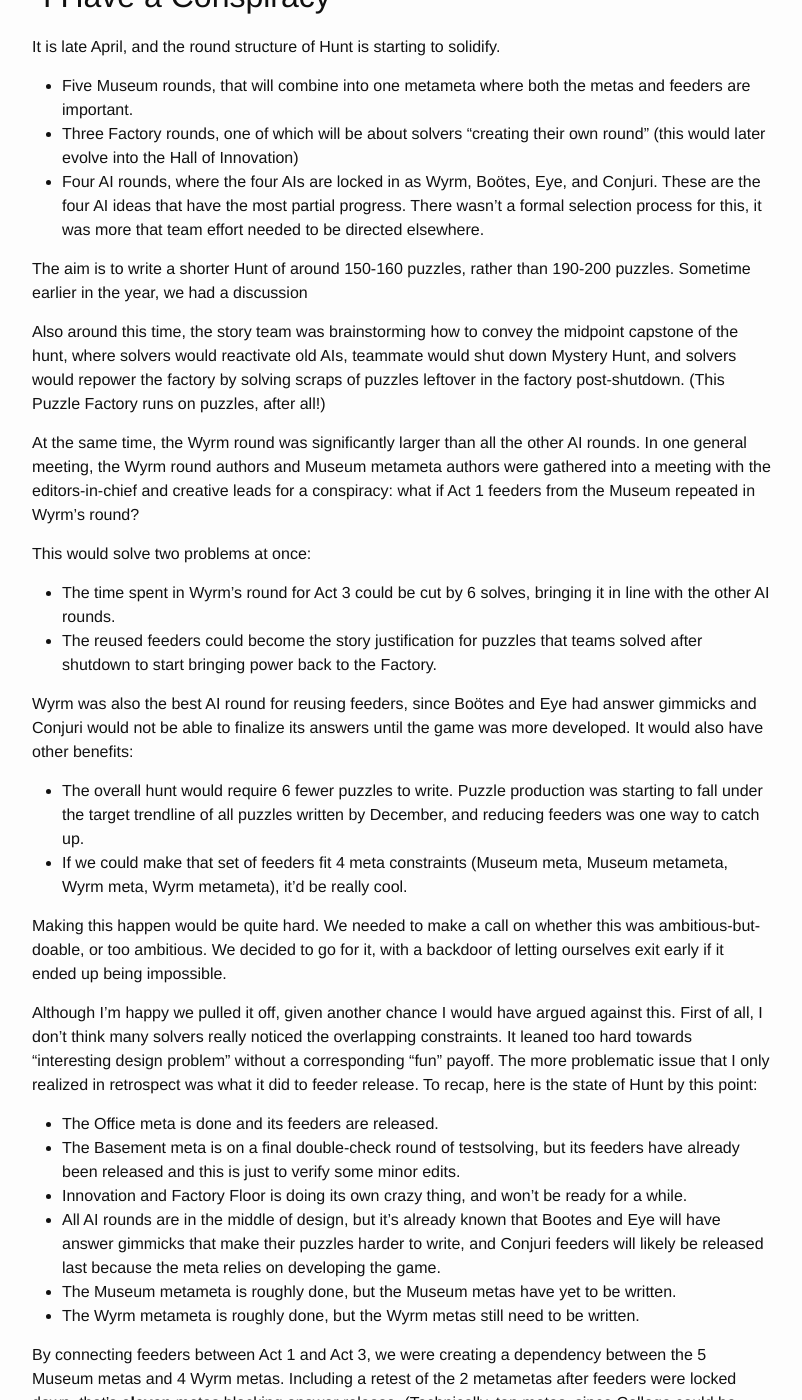
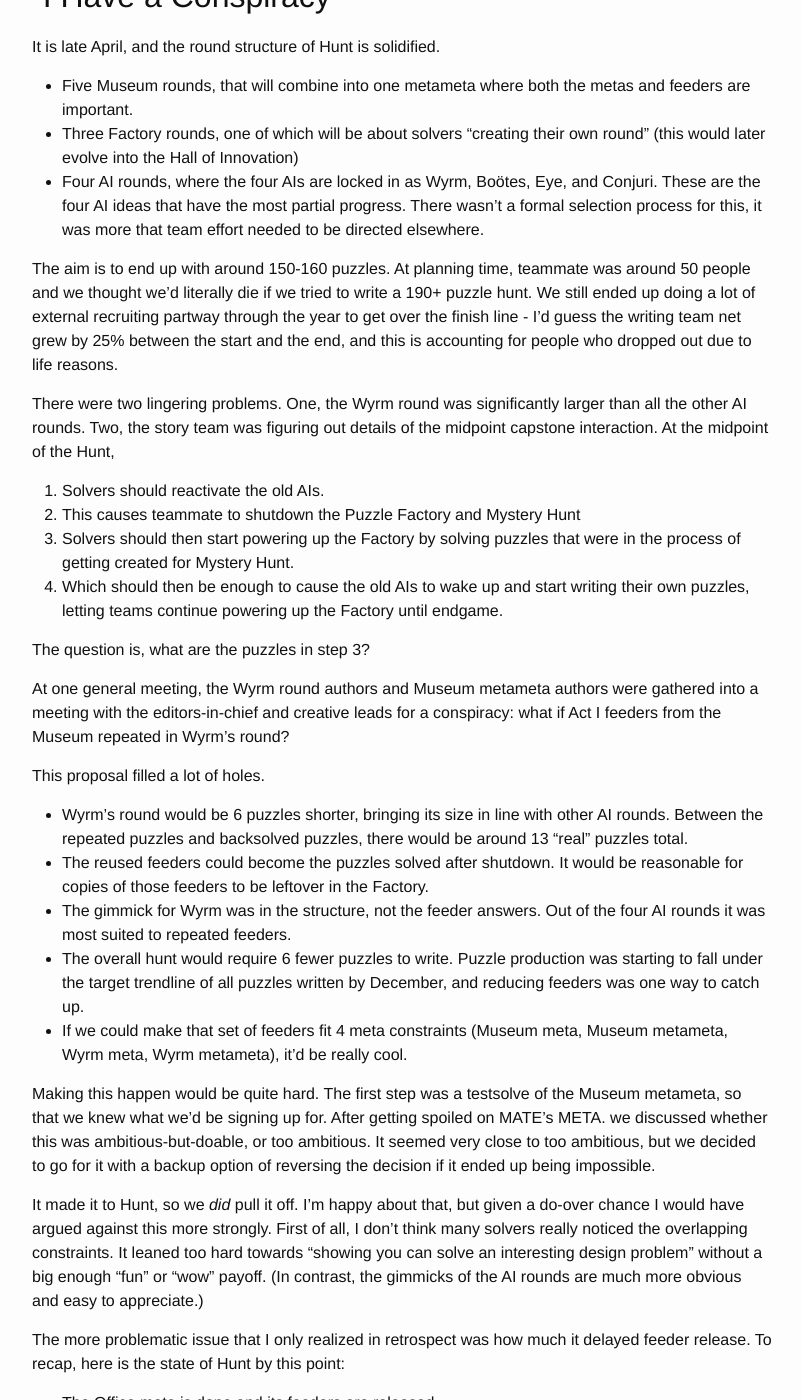
Before and after one commit to alexirpan/alexirpan.github.io, a Jekyll site: the page built from _posts/2023-02-06-mh-2023.markdown, in a window 1280 px wide and 1400 px high, scrolled down 17100 px. Shown: the whole window, without its empty margins (238-1040 px from the left). Built offline with Jekyll 4.4.1, drawn with Linux system fonts in a browser that asks for light colours; nearby versions of some CDN libraries; formulas are drawn with MathJax 3.

Commit message:
More edits

```diff
--- a/_posts/2023-02-06-mh-2023.markdown
+++ b/_posts/2023-02-06-mh-2023.markdown
@@ -761,7 +761,7 @@
 
 ## "I Have a Conspiracy"
 
-It is late April, and the round structure of Hunt is starting to solidify.
+It is late April, and the round structure of Hunt is solidified.
 
 * Five Museum rounds, that will combine into one metameta where both the metas and feeders are important.
 * Three Factory rounds, one of which will be about solvers "creating their own round" (this would
@@ -770,45 +770,55 @@
 four AI ideas that have the most partial progress. There wasn't a formal selection process for this,
 it was more that team effort needed to be directed elsewhere.
 
-The aim is to write a shorter Hunt of around 150-160 puzzles, rather than 190-200 puzzles. Sometime
-earlier in the year, we had a discussion
-
-
-Also around this time, the story team was brainstorming how to convey the midpoint capstone of the
-hunt, where solvers would reactivate old AIs, teammate would shut down Mystery Hunt, and solvers would
-repower the factory by solving scraps of puzzles leftover in the factory post-shutdown.
-(This Puzzle Factory runs on puzzles, after all!)
-
-At the same time, the Wyrm round was significantly larger than all the other AI rounds.
-In one general meeting, the Wyrm round
+The aim is to end up with around 150-160 puzzles. At planning time, teammate was around 50 people and
+we thought we'd literally die if we tried to write a 190+ puzzle hunt. We still ended up doing a lot
+of external recruiting partway through the year to get over the finish line - I'd guess the writing team
+net grew by 25% between the start and the end, and this is accounting for people who dropped out due to
+life reasons.
+
+There were two lingering problems. One, the Wyrm round was significantly larger than all the other AI
+rounds. Two, the story team was figuring out details of the midpoint capstone interaction. At the midpoint
+of the Hunt,
+
+1. Solvers should reactivate the old AIs.
+2. This causes teammate to shutdown the Puzzle Factory and Mystery Hunt
+3. Solvers should then start powering up the Factory by solving puzzles that were in the process of getting
+created for Mystery Hunt.
+4. Which should then be enough to cause the old AIs to wake up and start writing their own puzzles, letting
+teams continue powering up the Factory until endgame.
+
+The question is, what are the puzzles in step 3?
+
+At one general meeting, the Wyrm round
 authors and Museum metameta authors were gathered into a meeting with the editors-in-chief and
-creative leads for a conspiracy: what if Act 1 feeders from the Museum repeated in Wyrm's round?
-
-This would solve two problems at once:
-
-* The time spent in Wyrm's round for Act 3 could be cut by 6 solves, bringing it in line with the
-other AI rounds.
-* The reused feeders could become the story justification for puzzles that teams solved after shutdown
-to start bringing power back to the Factory.
-
-Wyrm was also the best AI round for reusing feeders, since Boötes and Eye had answer gimmicks and
-Conjuri would not be able to finalize its answers until the game was more developed. It would also
-have other benefits:
-
+creative leads for a conspiracy: what if Act I feeders from the Museum repeated in Wyrm's round?
+
+This proposal filled a lot of holes.
+
+* Wyrm's round would be 6 puzzles shorter, bringing its size in line with other AI rounds. Between the
+repeated puzzles and backsolved puzzles, there would be around 13 "real" puzzles total.
+* The reused feeders could become the puzzles solved after shutdown. It would be reasonable for copies
+of those feeders to be leftover in the Factory.
+* The gimmick for Wyrm was in the structure, not the feeder answers. Out of the four AI rounds it was
+most suited to repeated feeders.
 * The overall hunt would require 6 fewer puzzles to write. Puzzle production was starting to fall
 under the target trendline of all puzzles written by December, and reducing feeders was one way to
 catch up.
 * If we could make that set of feeders fit 4 meta constraints (Museum meta, Museum metameta, Wyrm
 meta, Wyrm metameta), it'd be really cool.
 
-Making this happen would be quite hard. We needed to make a call on whether this
-was ambitious-but-doable, or too ambitious. We decided to go for it, with a backdoor of letting ourselves
-exit early if it ended up being impossible.
-
-Although I'm happy we pulled it off, given another chance I would have argued against this.
+Making this happen would be quite hard. The first step was a testsolve of the Museum metameta, so that we knew
+what we'd be signing up for. After getting spoiled on MATE's META. we discussed whether this was
+ambitious-but-doable, or too ambitious. It seemed very close to too ambitious, but we decided to go for it
+with a backup option of reversing the decision if it ended up being impossible.
+
+It made it to Hunt, so we *did* pull it off. I'm happy about that, but given a do-over chance I would
+have argued against this more strongly.
 First of all, I don't think many solvers really noticed the overlapping constraints. It leaned too
-hard towards "interesting design problem" without a corresponding "fun" payoff. The more problematic
-issue that I only realized in retrospect was what it did to feeder release.
+hard towards "showing you can solve an interesting design problem" without a big enough "fun" or
+"wow" payoff. (In contrast, the gimmicks of the AI rounds are much more obvious and easy to appreciate.)
+
+The more problematic issue that I only realized in retrospect was how much it delayed feeder release.
 To recap, here is the state of Hunt by this point:
 
 * The Office meta is done and its feeders are released.
```
